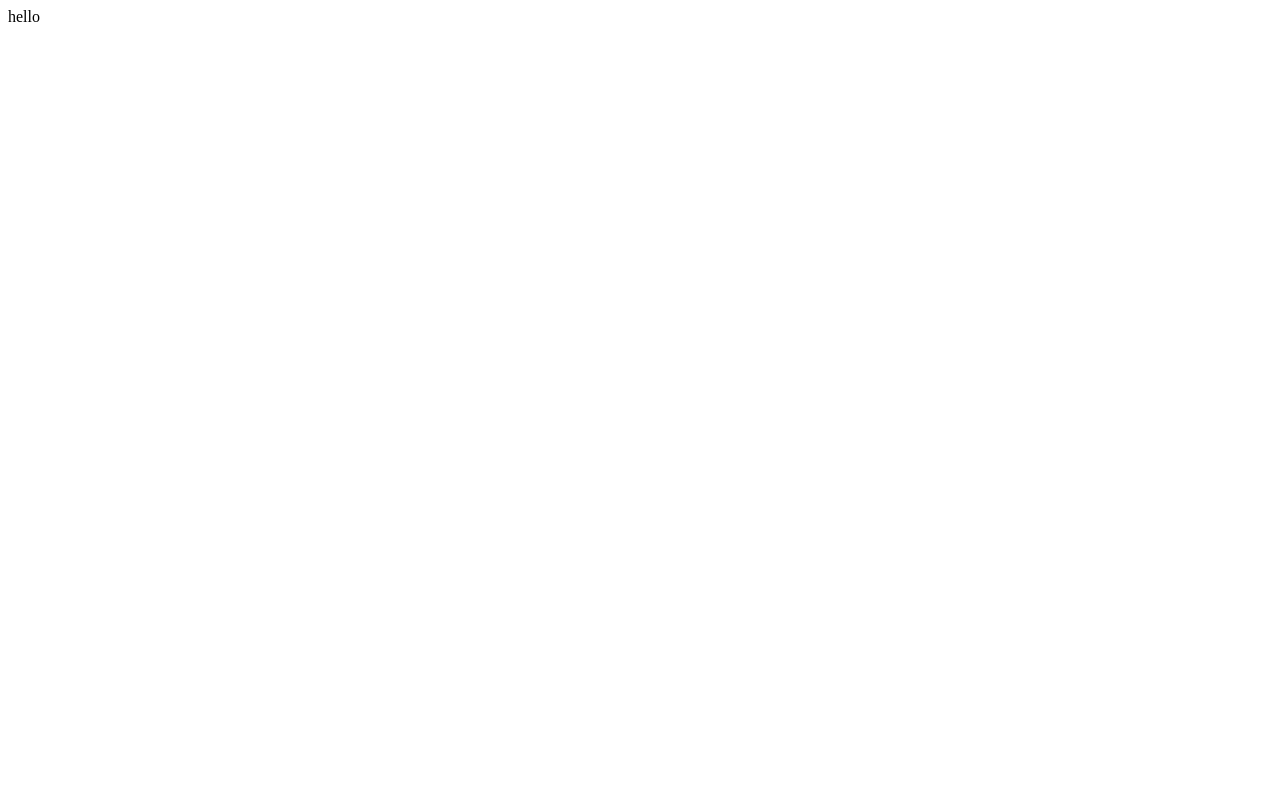
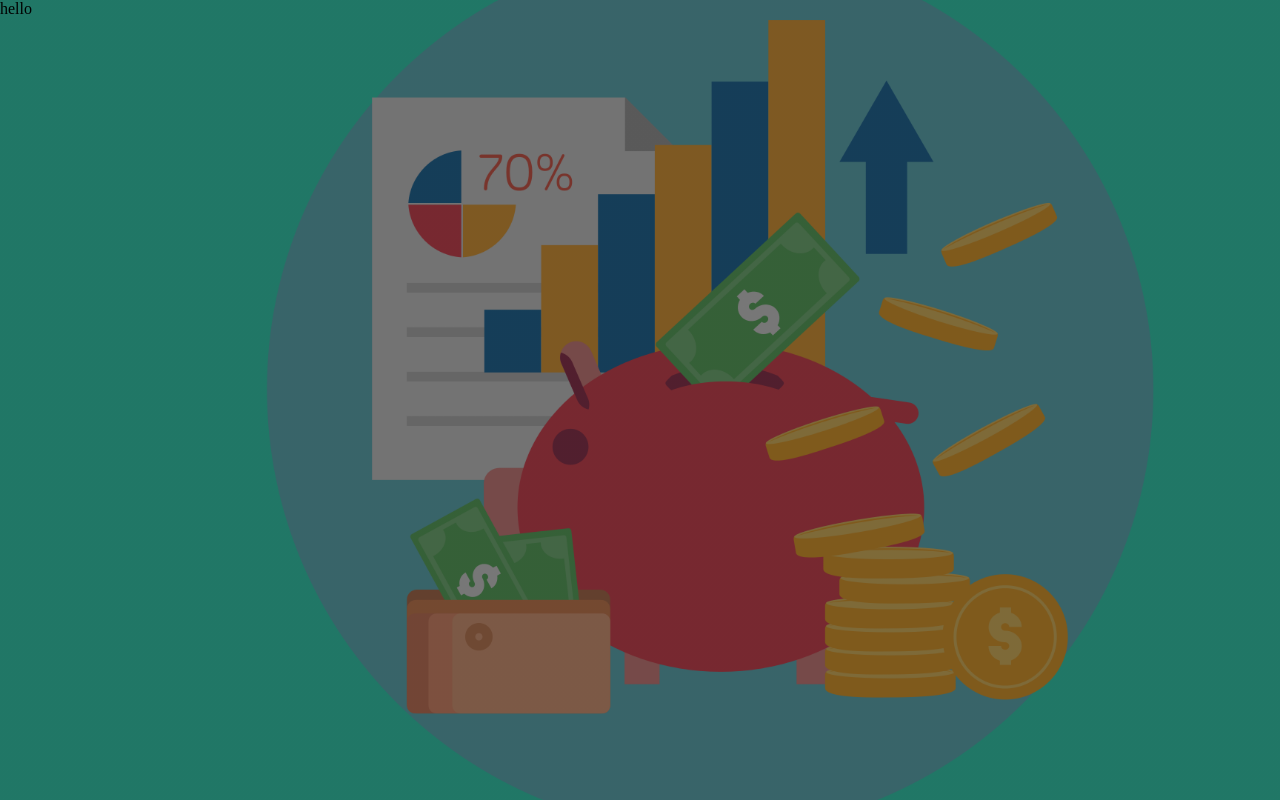
Before and after one commit to bajwass/Budget-Tracker, a React (Create React App) app: page / in a window 1280 px wide. Built offline with nearby package versions, Linux system fonts and the light colour scheme.

Commit message:
background image added

```diff
--- /dev/null
+++ b/src/index.css
@@ -0,0 +1,9 @@
+#root, body, html {
+    height: 100%;
+    margin: 0;
+}
+
+body {
+    background: linear-gradient( rgba(0, 0, 0, 0.5), rgba(0, 0, 0, 0.5) ), url(./assets/money.png);
+    background-size: cover;
+}
--- a/src/index.js
+++ b/src/index.js
@@ -2,5 +2,6 @@ import React from "react";
 import ReactDOM  from "react-dom";
 
 import App from './App';
+import './index.css';
 
 ReactDOM.render(<App />, document.getElementById('root'));
```
Also changed, not shown: src/assets/money.png (added).
